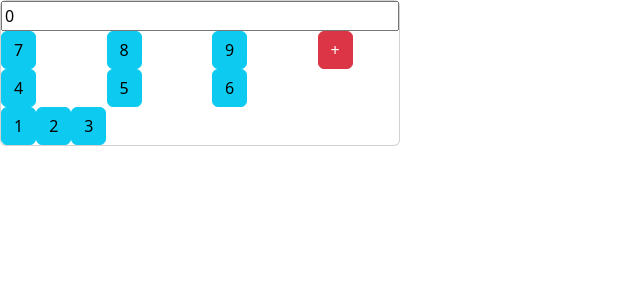
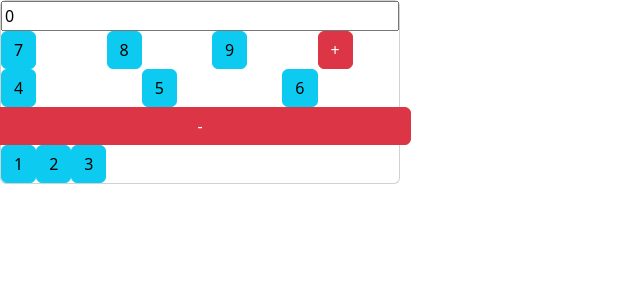
Before and after one commit to StudentCZ/MiscProjects, a React (Create React App) app: page /calculator in a window 1280 px wide. Shown: the top 300 px of the page, without its empty margins (0-640 px from the left). Built offline with nearby package versions, Linux system fonts and the light colour scheme.

Commit message:
added - button

```diff
--- a/src/Calculator/Calculator.js
+++ b/src/Calculator/Calculator.js
@@ -45,6 +45,9 @@ const Calculator = () => {
               6
             </button>
           </div>
+          <button type='button' class='operator btn btn-danger' value='+'>
+            -
+          </button>
           <div className='col'></div>
         </div>
         <button type='button' className='btn btn-info waves-effect'>
```
